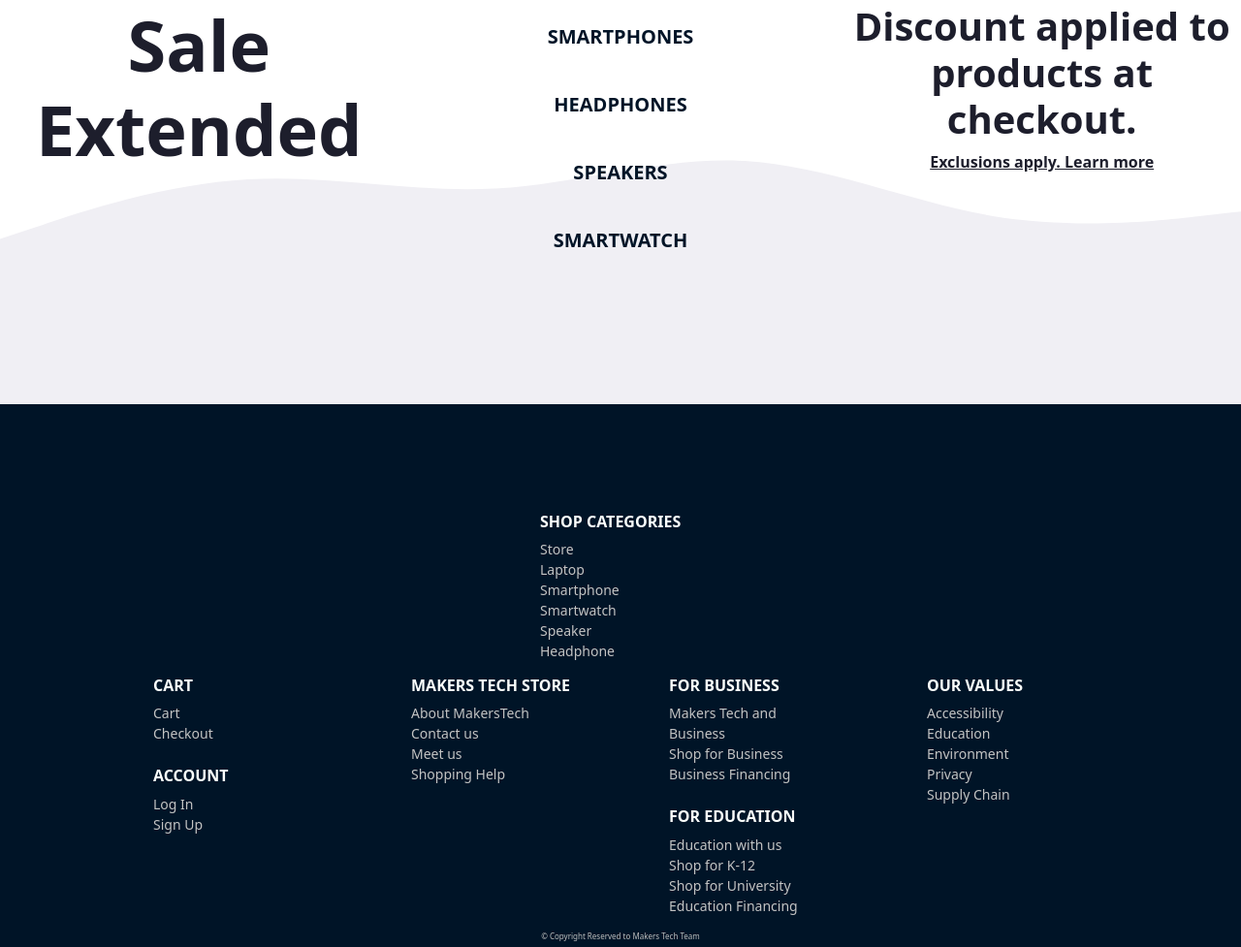
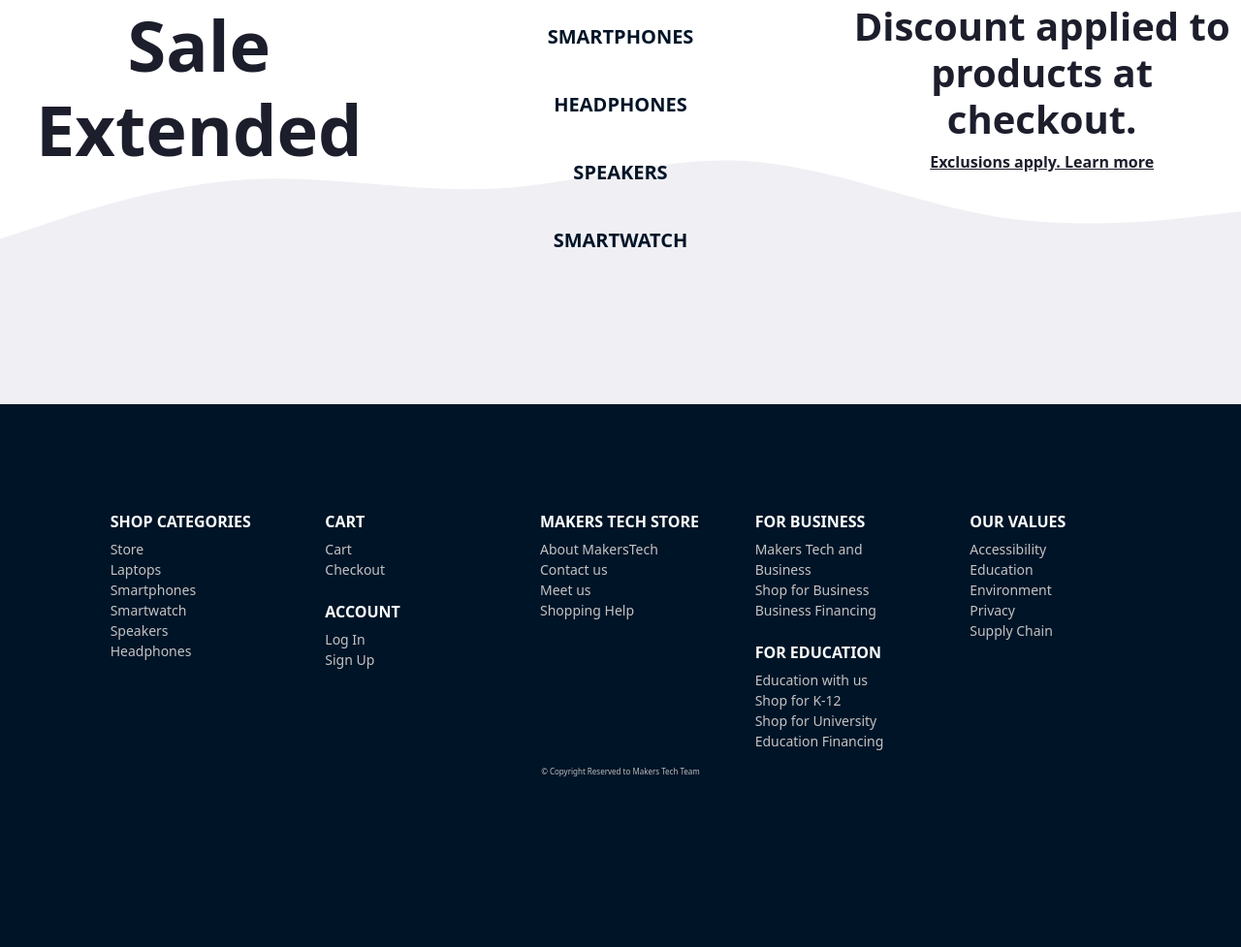
Before and after one commit to rajveermakkar/makerstech, a plain HTML site: page index.html in a window 1280 px wide. Shown: the part 3831-4808 px from the top of the page at 97% size. Drawn offline with nearby package versions, Linux system fonts and the light colour scheme.

Commit message:
Update footer.html

```diff
--- a/footer.html
+++ b/footer.html
@@ -4,14 +4,12 @@
             <div class="col-md-2">
                 <h6 class="text-uppercase font-weight-bold">Shop Categories</h6>
                 <ul class="list-unstyled">
-                    <li><a href="categories.html" >Store</a></li>
-                    <li><a href="#" onclick="loadCategory('smartphone'); return false;>Laptops"</a>Laptop</li>
-                    <li><a href="#" onclick="loadCategory('smartphone'); return false;>Smartphones"</a>Smartphone</li>
-                    <li><a href="#" onclick="loadCategory('smartphone'); return false;>Smartwatch"</a>Smartwatch</li>
-                    <li><a href="#" onclick="loadCategory('smartphone'); return false;>Speakers"</a>Speaker</li>
-                    <li><a href="#" onclick="loadCategory('smartphone'); return false;>Headphones"</a>Headphone</li>
-
-
+                    <li><a href="categories.html">Store</a></li>
+                    <li><a href="#" onclick="loadCategory('laptop'); return false;">Laptops</a></li>
+                    <li><a href="#" onclick="loadCategory('smartphone'); return false;">Smartphones</a></li>
+                    <li><a href="#" onclick="loadCategory('smartwatch'); return false;">Smartwatch</a></li>
+                    <li><a href="#" onclick="loadCategory('speaker'); return false;">Speakers</a></li>
+                    <li><a href="#" onclick="loadCategory('headphone'); return false;">Headphones</a></li
 
                 </ul>
             </div>
```
